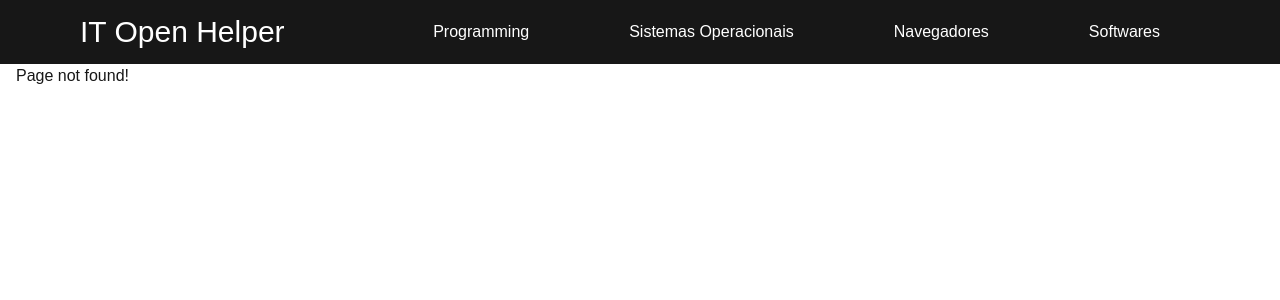
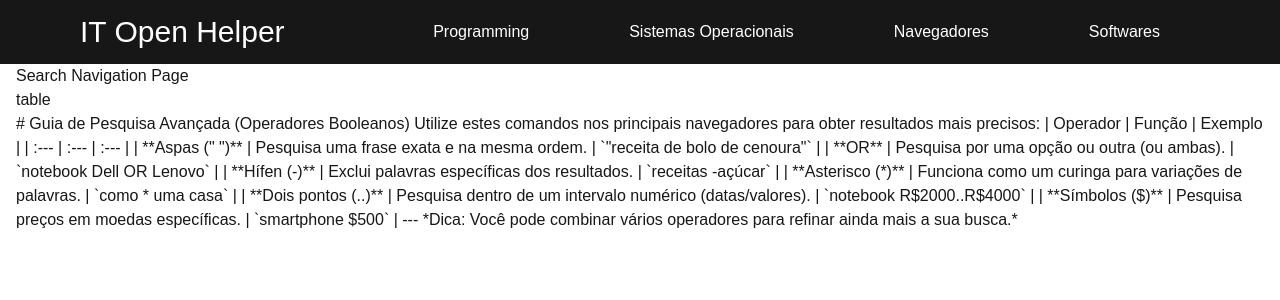
Before and after one commit to jonathaneamorim/web-it-open-helper, a Next.js app: page /searchNavigation in a window 1280 px wide. Before the commit this address had no page. Shown: the top 300 px of the page. Built offline with nearby package versions, Linux system fonts and the light colour scheme.

Commit message:
feat: search and navigation backup

```diff
--- /dev/null
+++ b/src/app/searchNavigation/page.tsx
@@ -0,0 +1,26 @@
+export default function SearchNavigation() {
+    return (
+        <div>
+            <h1>Search Navigation Page</h1>
+            <p>table</p>
+
+            <p>
+                # Guia de Pesquisa Avançada (Operadores Booleanos)
+
+                Utilize estes comandos nos principais navegadores para obter resultados mais precisos:
+
+                | Operador | Função | Exemplo |
+                | :--- | :--- | :--- |
+                | **Aspas (" ")** | Pesquisa uma frase exata e na mesma ordem. | `"receita de bolo de cenoura"` |
+                | **OR** | Pesquisa por uma opção ou outra (ou ambas). | `notebook Dell OR Lenovo` |
+                | **Hífen (-)** | Exclui palavras específicas dos resultados. | `receitas -açúcar` |
+                | **Asterisco (*)** | Funciona como um curinga para variações de palavras. | `como * uma casa` |
+                | **Dois pontos (..)** | Pesquisa dentro de um intervalo numérico (datas/valores). | `notebook R$2000..R$4000` |
+                | **Símbolos ($)** | Pesquisa preços em moedas específicas. | `smartphone $500` |
+
+                ---
+                *Dica: Você pode combinar vários operadores para refinar ainda mais a sua busca.*
+            </p>
+        </div>
+    );
+}
```
